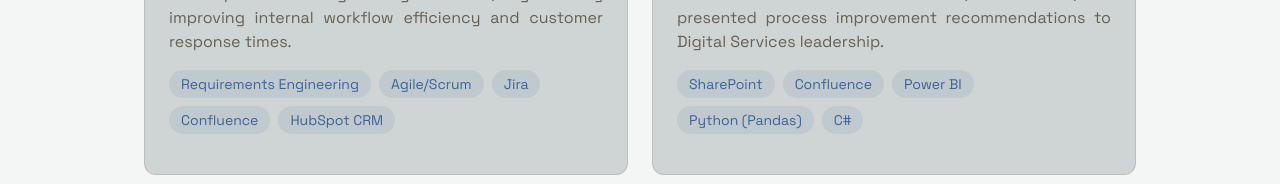
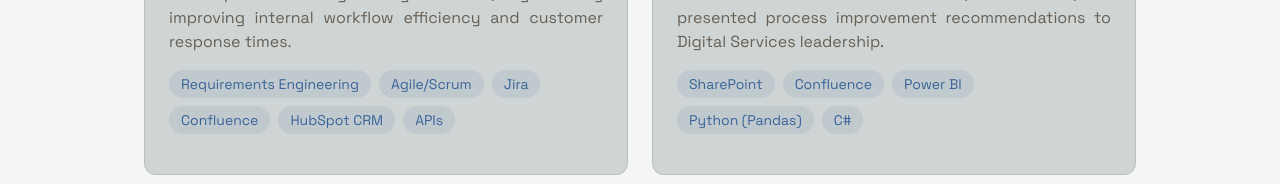
Before and after one commit to rajithayag/rajithayag-portfolio, a React (Vite) app: page /rajithayag-portfolio/projects in a window 1280 px wide. Shown: the part 743-927 px from the top of the page. Built offline with nearby package versions, Linux system fonts and the light colour scheme.

Commit message:
Rj portfolio V2 - scroll to top

```diff
--- a/src/App.jsx
+++ b/src/App.jsx
@@ -9,6 +9,7 @@
 import { Projects } from './pages/Projects';
 import { Contact } from './pages/Contact';
 import "./index.css";
+import { ScrollToTop } from './components/ScrollToTop';
 
 function App() {
   const [isLoaded, setIsLoaded] = useState(false);
@@ -18,6 +19,7 @@
       {!isLoaded && <LoadingScreen onComplete={() => setIsLoaded(true)} />}
       <div className={`transition-opacity duration-700 ${isLoaded ? "opacity-100" : "opacity-0"}`}>
         <BrowserRouter basename="/rajithayag-portfolio">
+          <ScrollToTop />
           <Routes>
             <Route element={<Layout />}>
               <Route path="/" element={<Home />} />
--- /dev/null
+++ b/src/components/ScrollToTop.jsx
@@ -0,0 +1,13 @@
+// src/components/ScrollToTop.jsx
+import { useEffect } from "react";
+import { useLocation } from "react-router-dom";
+
+export const ScrollToTop = () => {
+    const { pathname } = useLocation();
+
+    useEffect(() => {
+        window.scrollTo(0, 0);
+    }, [pathname]);
+
+    return null;
+};
--- a/src/pages/Projects.jsx
+++ b/src/pages/Projects.jsx
@@ -22,7 +22,7 @@
                                 <h4 className="text-md mb-2 text-drk-muted">Requirements Engineering · End-to-End BA Delivery</h4>
                                 <p className="text-drk-muted mb-4 text-justify">Led the complete BA and PM lifecycle for a custom in-house ERP system — from requirements elicitation and stakeholder workshops through Agile delivery, system design, and staff training. The strongest demonstration of Requirements Engineering at scale, significantly improving internal workflow efficiency and customer response times.</p>
                                 <div className="flex flex-wrap gap-2 mb-4">
-                                    {["Requirements Engineering", "Agile/Scrum", "Jira", "Confluence", "HubSpot CRM"].map((tech,key) => (
+                                    {["Requirements Engineering", "Agile/Scrum", "Jira", "Confluence", "HubSpot CRM", "APIs"].map((tech,key) => (
                                         <span key={key} className="bg-primary/10 text-primary py-1 px-3 rounded-full text-sm hover:bg-primary/20 hover:shadow-[0_2px_8px_rgba(60,103,158,0.15)] transition-all">
                                         {tech}
                                         </span>
```
